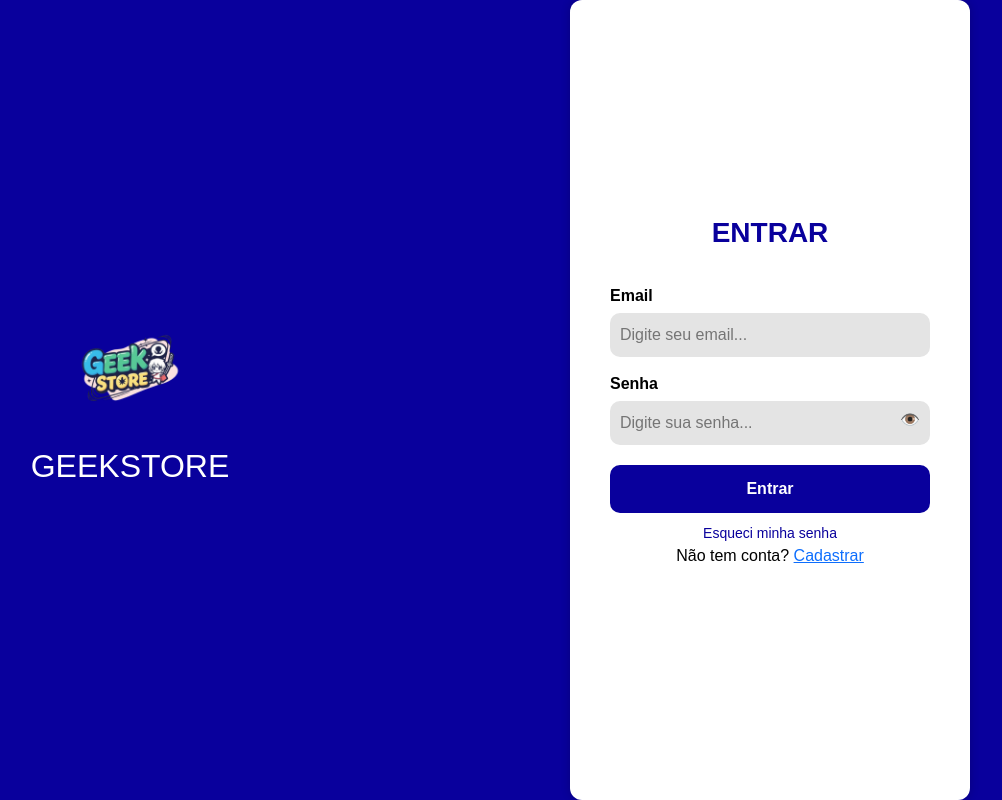
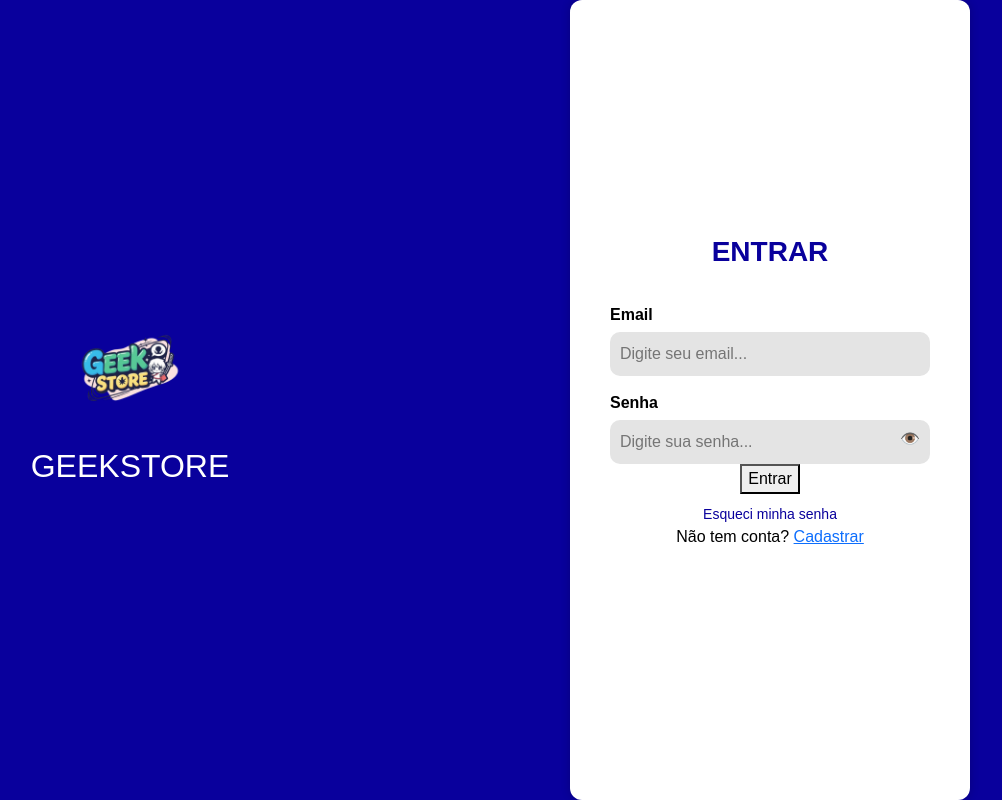
Before and after one commit to DanielDev2003/geekstore-frontend, a React (Vite) app: page /login in a window 1280 px wide. Shown: the whole page, without its empty margins (270-1272 px from the left). Built offline with nearby package versions, Linux system fonts and the light colour scheme.

Commit message:
corrigindo css

```diff
--- a/src/Views/Auth.css
+++ b/src/Views/Auth.css
@@ -1,4 +1,4 @@
-/* Aplica apenas à página de login/cadastro */
+
 .auth-container {
   display: flex;
   height: 100vh;
@@ -69,7 +69,7 @@
   cursor: pointer;
 }
 
-.btn-primary {
+/* .btn-primary {
   width: 100%;
   padding: 12px;
   background: #09009c;
@@ -80,7 +80,7 @@
   font-size: 16px;
   font-weight: bold;
   cursor: pointer;
-}
+} */
 
 .link {
   margin-top: 10px;
--- a/src/Views/Login.jsx
+++ b/src/Views/Login.jsx
@@ -1,5 +1,5 @@
 import { Link } from 'react-router-dom';
-import './Auth.css';
+import './auth.css';
 
 export default function Login() {
   return (
--- a/src/Views/Register.jsx
+++ b/src/Views/Register.jsx
@@ -1,5 +1,5 @@
 import { Link } from 'react-router-dom';
-import './Auth.css';
+import './auth.css';
 
 export default function Register() {
   return (
```
